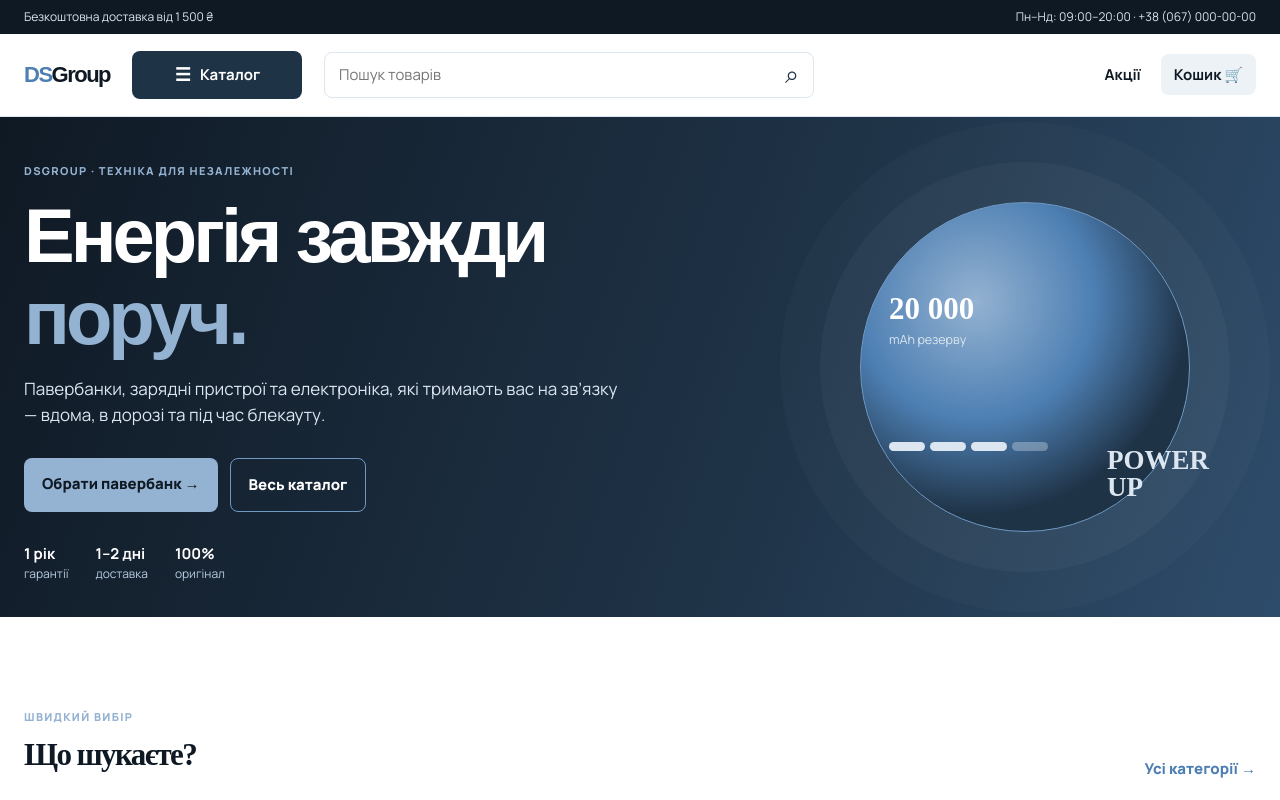
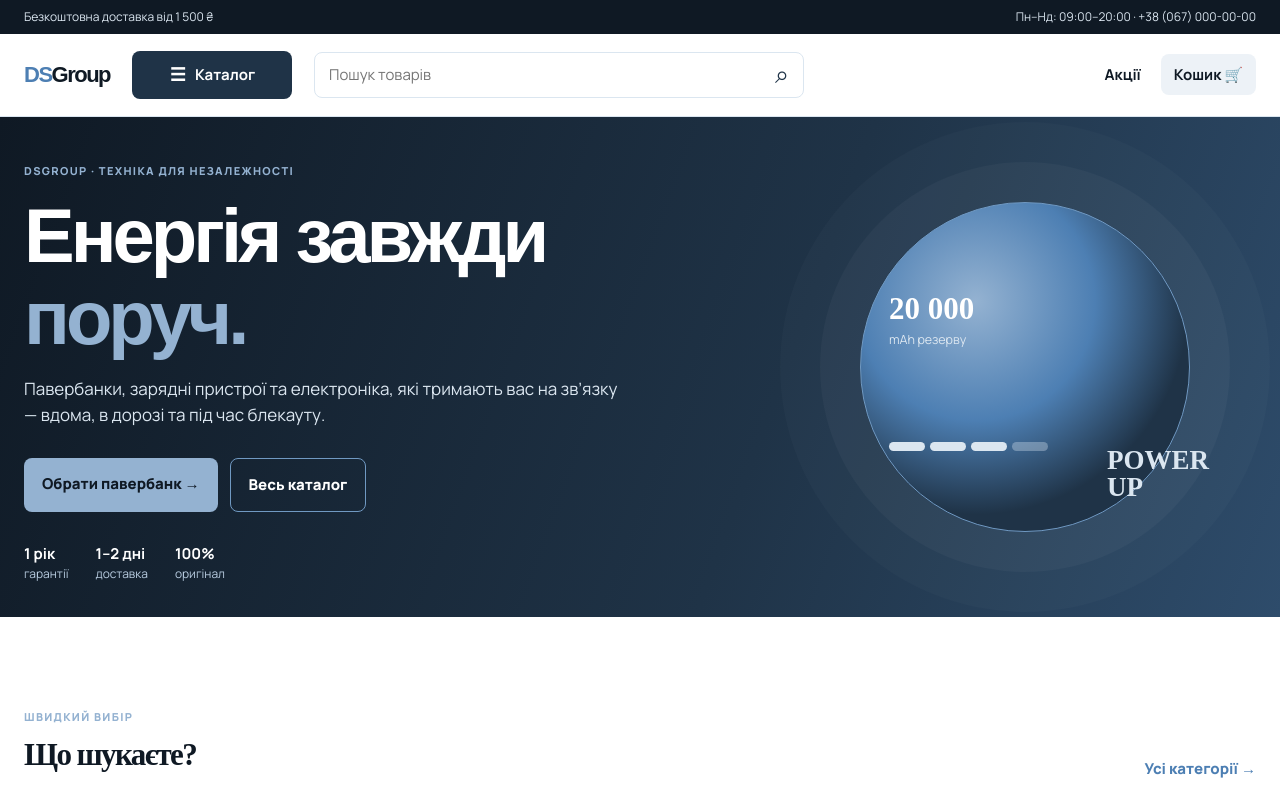
Before and after one commit to NazarDudiak/dsgroup-store-frontend, a Next.js app: page / in a window 1280 px wide. Shown: the top 800 px of the page. Built offline with nearby package versions, Linux system fonts and the light colour scheme; no server answers; a web font is replaced by a local one.

Commit message:
Narrow fixed catalogue trigger

```diff
--- a/src/app/ui-fixes.css
+++ b/src/app/ui-fixes.css
@@ -4,7 +4,7 @@
   display: inline-flex;
   height: 48px;
   justify-content: center;
-  width: 170px;
+  width: 160px;
 }
 
 .catalog-trigger span {
```
